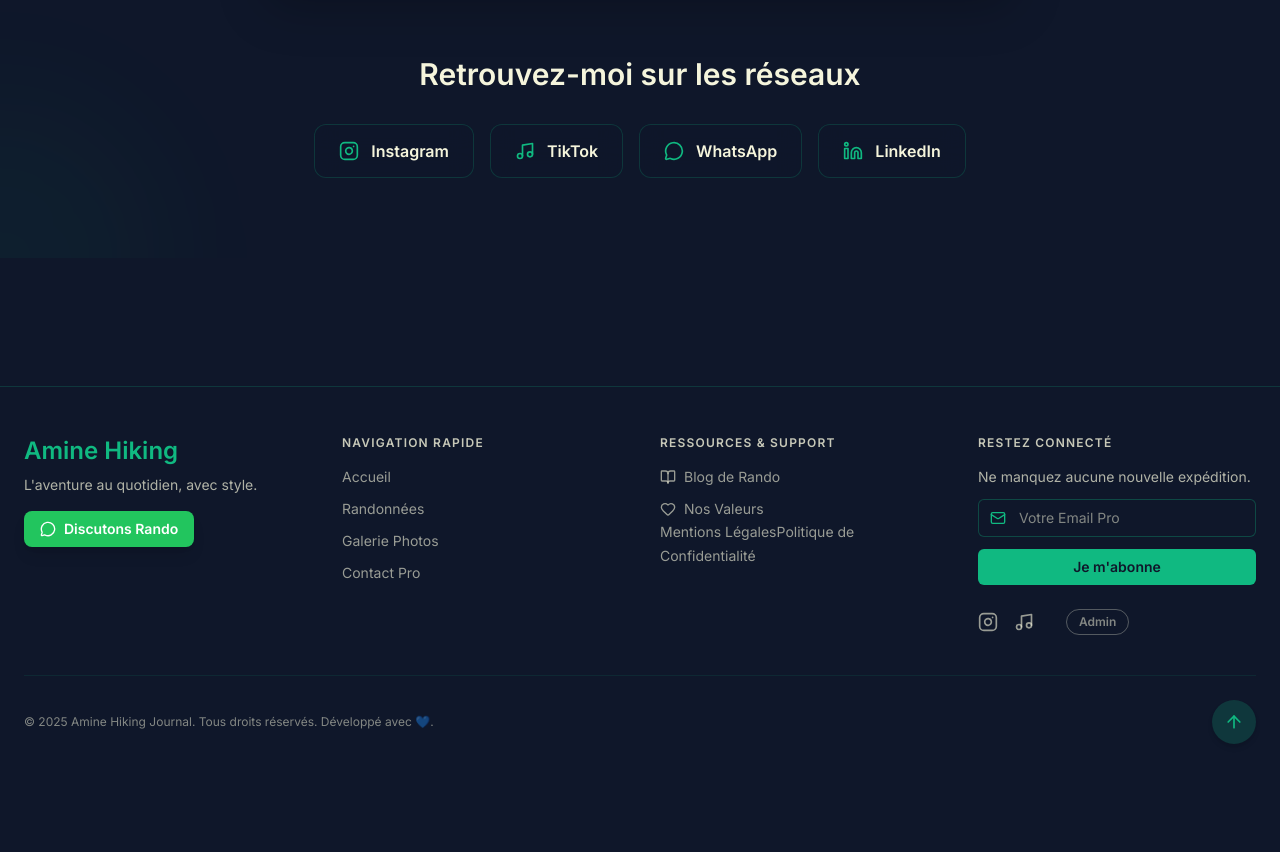
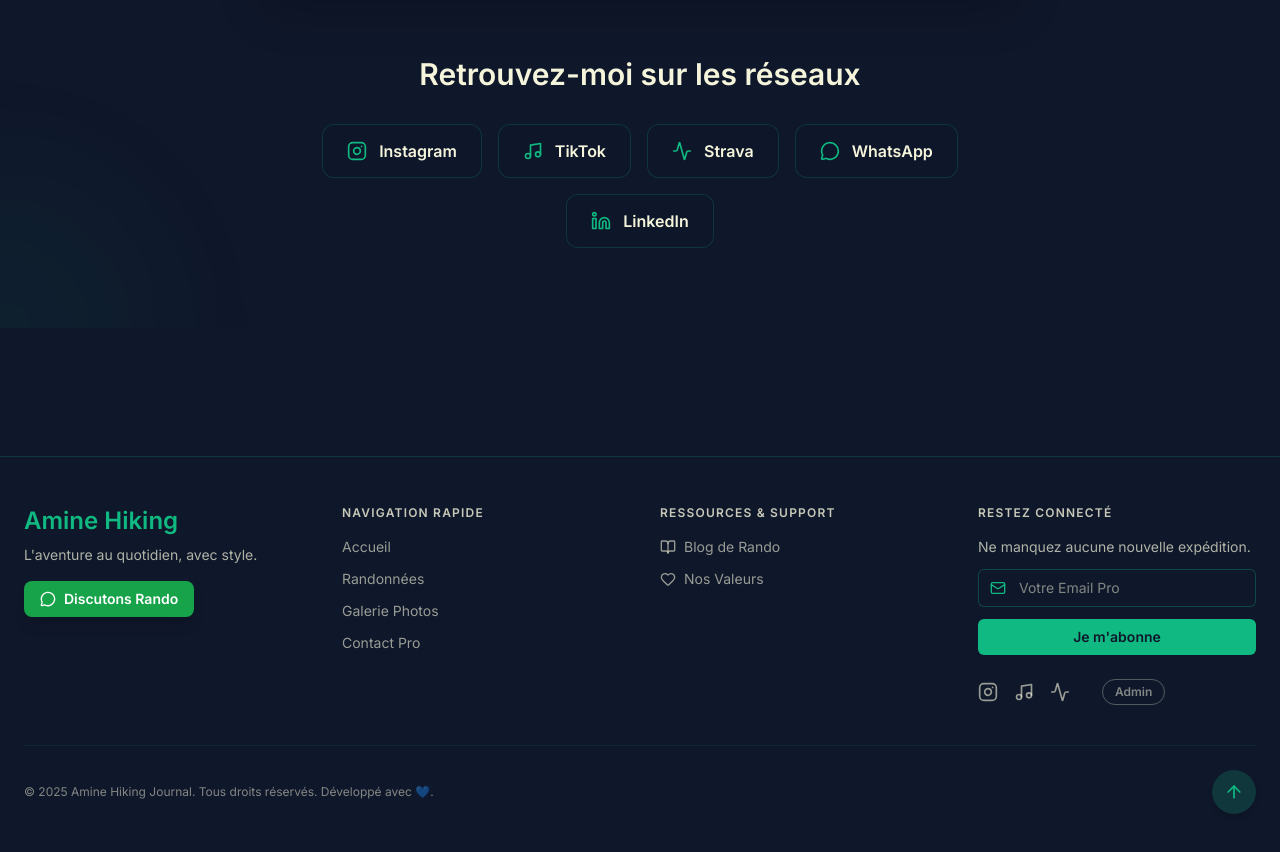
Before and after one commit to am11iin/amine-hiking-journal, a React (Vite) app: page /contact in a window 1280 px wide. Shown: the part 960-1812 px from the top of the page. Before the commit the page ends 1752 px from the top, so only its background shows below. Built offline with nearby package versions, Linux system fonts and the light colour scheme; no server answers.

Commit message:
feat: add Strava profile link to Contact page and Footer

```diff
--- a/src/components/Footer.jsx
+++ b/src/components/Footer.jsx
@@ -1,9 +1,8 @@
 import React from 'react';
 import { motion } from "framer-motion";
 import { Link } from "react-router-dom";
-import { Instagram, Music, MessageCircle, ArrowUp, Mail, BookOpen, Heart } from "lucide-react";
+import { Instagram, Music, MessageCircle, ArrowUp, Mail, BookOpen, Heart, Activity } from "lucide-react";
 
-// Configuration pour l'animation des éléments (apparition progressive)
 const itemVariants = {
   hidden: { y: 20, opacity: 0 },
   visible: { y: 0, opacity: 1, transition: { type: "spring", stiffness: 100 } }
@@ -12,23 +11,22 @@
 export default function Footer() {
   const socialLinks = [
     { name: "Instagram", icon: <Instagram size={20} />, url: "https://www.instagram.com/_amx_ne/" },
-    { name: "TikTok", icon: <Music size={20} />, url: "https://www.tiktok.com/@_aminnnne" },
+    { name: "TikTok", icon: <Music size={20} />, url: "https://www.tiktok.com/@_aminnnnee" },
+    { name: "Strava", icon: <Activity size={20} />, url: "https://strava.app.link/TnVssSHoo6b" },
   ];
 
   const resourceLinks = [
-    { name: "Blog de Rando", url: "/blog", icon: <BookOpen size={16} /> },
-    { name: "Nos Valeurs", url: "/values", icon: <Heart size={16} /> },
+    { name: "Blog de Rando", url: "/hikes", icon: <BookOpen size={16} /> },
+    { name: "Nos Valeurs", url: "/portfolio", icon: <Heart size={16} /> },
   ];
 
-  // Fonction de défilement vers le haut (aucune modification)
   const handleScrollToTop = () => {
     window.scrollTo({ top: 0, behavior: 'smooth' });
   };
 
   const handleNewsletterSubmit = (e) => {
     e.preventDefault();
-    console.log("Inscription newsletter simulée.");
-    alert("Merci pour votre inscription !");
+    alert("Merci pour votre inscription à la newsletter !");
   };
 
   return (
@@ -44,7 +42,6 @@
 
         <div className="grid grid-cols-2 md:grid-cols-4 gap-10 mb-10">
 
-          {/* 1. Brand & Contact Rapide */}
           <motion.div
             className="col-span-2 md:col-span-1"
             variants={itemVariants}
@@ -52,18 +49,17 @@
             <p className="text-2xl font-extrabold text-accent mb-2">Amine Hiking</p>
             <p className="text-sm text-beige/70 mb-4">L'aventure au quotidien, avec style.</p>
             <a
-              href="https://wa.me/votre_numero"
+              href="https://wa.me/"
               target="_blank"
               rel="noopener noreferrer"
-              className="inline-flex items-center gap-2 px-4 py-2 bg-green-500 text-white font-semibold rounded-lg text-sm hover:bg-green-600 transition-all shadow-lg transform hover:scale-[1.03]"
-              title="Contactez-moi directement sur WhatsApp"
+              className="inline-flex items-center gap-2 px-4 py-2 bg-green-600 text-white font-semibold rounded-lg text-sm hover:bg-green-700 transition-all shadow-lg transform hover:scale-[1.03]"
+              title="Contactez-moi directement"
             >
               <MessageCircle size={16} />
               Discutons Rando
             </a>
           </motion.div>
 
-          {/* 2. Navigation */}
           <motion.div variants={itemVariants}>
             <h4 className="text-xs font-bold uppercase tracking-widest text-beige/80 mb-4">Navigation Rapide</h4>
             <div className="space-y-3">
@@ -74,7 +70,6 @@
             </div>
           </motion.div>
 
-          {/* 3. Ressources & Légal */}
           <motion.div variants={itemVariants}>
             <h4 className="text-xs font-bold uppercase tracking-widest text-beige/80 mb-4">Ressources & Support</h4>
             <div className="space-y-3">
@@ -83,16 +78,12 @@
                     {link.icon} {link.name}
                 </Link>
               ))}
-              <Link to="/legal" className="text-sm text-beige/60 hover:text-accent transition-all hover:translate-x-1">Mentions Légales</Link>
-              <Link to="/privacy" className="text-sm text-beige/60 hover:text-accent transition-all hover:translate-x-1">Politique de Confidentialité</Link>
             </div>
           </motion.div>
 
-          {/* 4. Newsletter & Socials */}
           <motion.div variants={itemVariants}>
             <h4 className="text-xs font-bold uppercase tracking-widest text-beige/80 mb-4">Restez Connecté</h4>
 
-            {/* Formulaire de Newsletter */}
             <form onSubmit={handleNewsletterSubmit} className="space-y-3">
               <p className="text-sm text-beige/70">Ne manquez aucune nouvelle expédition.</p>
               <div className="relative">
@@ -114,7 +105,6 @@
               </motion.button>
             </form>
 
-            {/* Liens Sociaux et Bouton Admin */}
             <div className="flex items-center gap-4 mt-6">
               {socialLinks.map((link) => (
                 <a
@@ -129,7 +119,6 @@
                 </a>
               ))}
 
-              {/* LIGNE MODIFIÉE : Ajout de onClick={handleScrollToTop} */}
               <Link
                 to="/admin"
                 onClick={handleScrollToTop}
@@ -142,7 +131,6 @@
           </motion.div>
         </div>
 
-        {/* Divider et Copyright/Scroll to Top */}
         <div className="border-t border-accent/10 pt-6 flex flex-col md:flex-row justify-between items-center gap-4 mt-4">
           <p className="text-xs text-beige/50 order-2 md:order-1">
             &copy; {new Date().getFullYear()} Amine Hiking Journal. Tous droits réservés. Développé avec 💙.
--- a/src/pages/Contact.jsx
+++ b/src/pages/Contact.jsx
@@ -1,7 +1,7 @@
 import { useRef, useState } from "react";
 import emailjs from "@emailjs/browser";
 import { motion, AnimatePresence } from "framer-motion";
-import { Send, CheckCircle, XCircle, Instagram, Music, MessageCircle, Linkedin, Mail, Loader2 } from 'lucide-react';
+import { Send, CheckCircle, XCircle, Instagram, Music, MessageCircle, Linkedin, Mail, Loader2, Activity } from 'lucide-react';
 
 const CARD_CLASS = "bg-primary/50 border border-accent/20 backdrop-blur-md rounded-3xl";
 const INPUT_CLASS = "w-full p-4 rounded-xl bg-primary/70 text-beige border border-accent/20 focus:outline-none focus:ring-2 focus:ring-accent/80 transition-all placeholder-beige/50";
@@ -46,7 +46,8 @@
 
   const socialLinks = [
     { name: "Instagram", icon: Instagram, url: "https://www.instagram.com/_amx_ne/", color: "hover:text-pink-400 hover:border-pink-500/40" },
-    { name: "TikTok", icon: Music, url: "https://www.tiktok.com/@_aminnnne", color: "hover:text-gray-200 hover:border-gray-400/40" },
+    { name: "TikTok", icon: Music, url: "https://www.tiktok.com/@_aminnnnee", color: "hover:text-gray-200 hover:border-gray-400/40" },
+    { name: "Strava", icon: Activity, url: "https://strava.app.link/TnVssSHoo6b", color: "hover:text-orange-400 hover:border-orange-500/40" },
     { name: "WhatsApp", icon: MessageCircle, url: "https://wa.me/", color: "hover:text-green-400 hover:border-green-500/40" },
     { name: "LinkedIn", icon: Linkedin, url: "https://www.linkedin.com/in/mohamed-amine-sellami-19686b350/", color: "hover:text-blue-400 hover:border-blue-500/40" },
   ];
```
